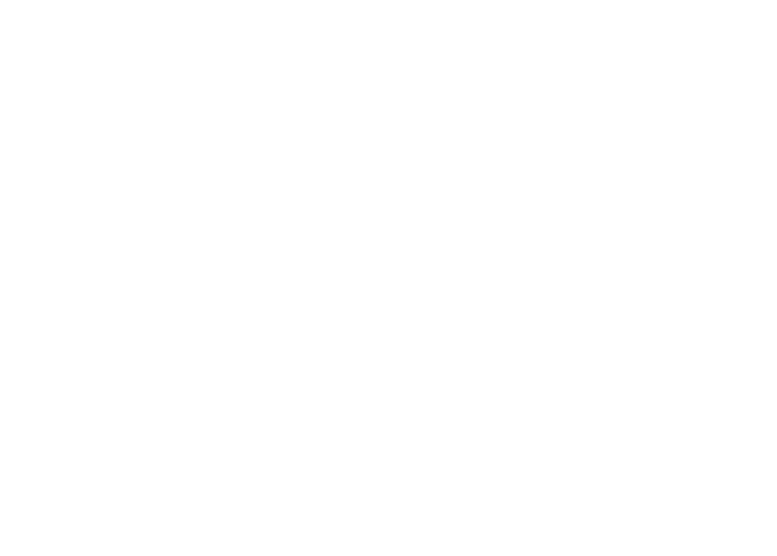
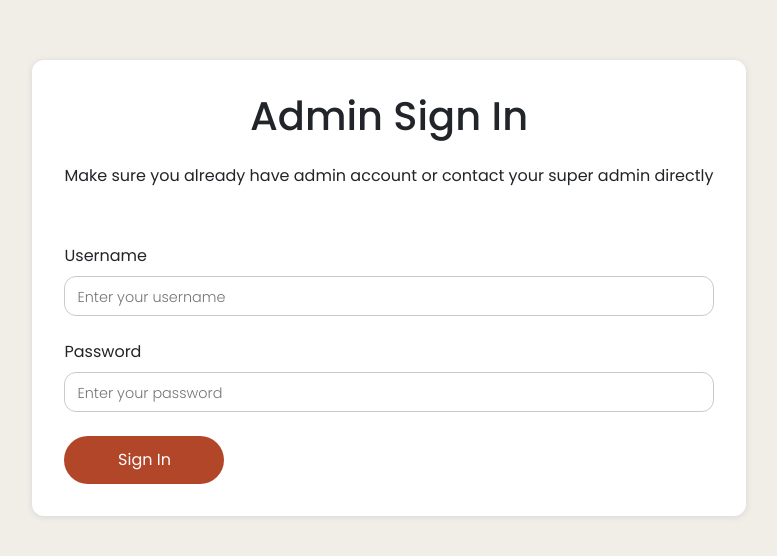
Before and after one commit to dino9611/4-warehouse-fe, a React (Create React App) app: page /admin in a window 1280 px wide. Shown: the part 112-668 px from the top of the page, without its empty margins (251-1028 px from the left). Built offline with nearby package versions, Linux system fonts and the light colour scheme.

Commit message:
[WJ-5] Add login admin page layout foundation

```diff
--- a/src/App.js
+++ b/src/App.js
@@ -1,6 +1,7 @@
 import "./App.css";
 import { Route, Switch } from "react-router-dom";
 import AdminMainParent from "./pages/admin/AdminMainParent";
+import AdminLogin from "./pages/admin/AdminLogin";
 
 function App() {
   const role = "admin";
@@ -28,7 +29,7 @@ function App() {
     } else if ((role === "admin")) {
       return (
         <Switch>
-          <Route path="/admin" exact component="" />
+          <Route path="/admin" exact component={AdminLogin} />
           {/* Routing sub page admin ada di component admin sidebar */}
           <Route path="/admin/dashboard" exact component={AdminMainParent} />
           <Route path="/admin/manage-product" exact component={AdminMainParent} />
--- a/src/pages/admin/AddProduct.jsx
+++ b/src/pages/admin/AddProduct.jsx
@@ -144,7 +144,7 @@ function AdminAddProduct() {
     };
 
     const delImgUpload = (event, indexArr) => {
-        return setAddImage((prevState) => {
+            setAddImage((prevState) => {
             let newArray = prevState;
             newArray[indexArr] = "";
             if (indexArr === 0) {
@@ -256,6 +256,7 @@ function AdminAddProduct() {
                             <div className="add-images-right-wrap">
                                 {addImage.map((val, index) => {
                                     return (
+                                        <div className="add-images-tile-wrap">
                                             <label
                                                 htmlFor={(index === 0) ? "main_img" : (index === 1) ? "secondary_img" : "third_img"}
                                                 className={addImage[index] ? "add-images-upload-preview" : "add-images-upload-item"}
@@ -275,17 +276,22 @@ function AdminAddProduct() {
                                                             alt={(index === 0) ? "Preview-Main-Image" : (index === 1) ? "Preview-Secondary-Image" : "Preview-Third-Image"}
                                                             className="add-images-preview"
                                                         />
+                                                    </>
+                                                    :
+                                                    <p>{(index === 0) ? "Main Image" : (index === 1) ? "Second Image" : "Third Image"}</p>
+                                                }
+                                            </label>
+                                            {addImage[index] ?
                                                 <span
                                                     className="add-images-del-icon"
                                                     onClick={(event) => delImgUpload(event, index)}
                                                 >
                                                     <img src={deleteTrash} />
                                                 </span>
-                                                </>
                                                 :
-                                                <p>{(index === 0) ? "Main Image" : (index === 1) ? "Second Image" : "Third Image"}</p>
+                                                null
                                             }
-                                        </label>
+                                        </div>
                                     )
                                 })}
                             </div>
--- /dev/null
+++ b/src/pages/admin/AdminLogin.jsx
@@ -0,0 +1,78 @@
+import "./styles/AdminLogin.css";
+import React, { useEffect, useState } from 'react';
+
+function AdminLogin() {
+    const [userInput, setUserInput] = useState({
+        inputtedUsername: "",
+        inputtedPassword: "",
+    });
+
+    const {inputtedUsername, inputtedPassword} = userInput;
+
+    const inputChangeHandler = (event) => {
+      setUserInput((prevState) => {
+        return { ...prevState, [event.target.name]: event.target.value };
+      });
+    };
+
+    return (
+        <div className="adm-login-main-wrap">
+            <div className="adm-login-sub-wrap">
+                <div className="adm-login-heading-wrap">
+                    <h1>Admin Sign In</h1>
+                    <p>Make sure you already have admin account or contact your super admin directly</p>
+                </div>
+                <form className="adm-login-form-wrap">
+                    <p>Username</p>
+                    <input
+                        type="text"
+                        name="inputtedUsername"
+                        value={inputtedUsername}
+                        onChange={(event) => inputChangeHandler(event)}
+                        placeholder="Enter your username"
+                    />
+                    <p>Password</p>
+                    <input
+                        type="text"
+                        name="inputtedPassword"
+                        value={inputtedPassword}
+                        onChange={(event) => inputChangeHandler(event)}
+                        placeholder="Enter your password"
+                    />
+                    <div className="adm-login-btn-wrap">
+                        <button type="submit" className="adm-login-btn">Sign In</button>
+                    </div>
+                </form>
+                {/* <form className="d-flex flex-column justify-content-center w-75" onSubmit={onLoginClick}>
+                    <h1 className="text-center fw-700 mb-3">Sign In</h1>
+                    <p className="text-center m-0 mb-5">Sign in or create an account to enjoy member exclusive promo.</p>
+                    <p className="m-0 mb-1">Username <span className="text-danger">*</span></p>
+                    <input
+                        type="text"
+                        className="form-control shadow-none h-50px mb-4"
+                        value={userInput.inputtedUsername}
+                        onChange={usernameChangeHandler}
+                    />
+                    <p className="m-0 mb-1">Password <span className="text-danger">*</span></p>
+                    <input
+                        type={showPass}
+                        className="form-control shadow-none h-50px mb-2"
+                        value={userInput.inputtedPassword}
+                        onChange={passwordChangeHandler}
+                    />
+                    <div className="f-row-start mb-4">
+                        <input
+                            type="checkbox"
+                            className="form-check-input float-none m-0"
+                            onClick={showPassHandler}
+                        />
+                        <p className="fs-0_8x m-0 ml-3">Show Password</p>
+                    </div>
+                    <button type="submit" className="btn main-btn-and-effect fw-500 h-50px mb-4">SIGN IN</button>
+                </form> */}
+            </div>
+        </div>
+    )
+}
+
+export default AdminLogin;
--- a/src/pages/admin/styles/AddProduct.css
+++ b/src/pages/admin/styles/AddProduct.css
@@ -85,6 +85,14 @@
     width: 70%;
 }
 
+.add-images-right-wrap {
+    position: relative;
+}
+
+.add-images-tile-wrap {
+    display: flex;
+}
+
 .add-images-upload-item {
     align-items: center;
     border: 2px dashed var(--neutral-3rd-color);
@@ -110,7 +118,6 @@
     justify-content: center;
     margin: 0;
     overflow: hidden;
-    position: relative;
     width: 200px;
 }
 
@@ -120,6 +127,7 @@
 }
 
 .add-images-upload-preview > .add-images-preview {
+    cursor: default;
     object-fit: contain;
     height: 100%;
     width: 100%;
@@ -128,14 +136,16 @@
 .add-images-del-icon {
     background-color: var(--neutral-5th-color);
     border-radius: 12px;
+    margin-left: 152px;
+    margin-top: 8px;
     padding: 8px;
     position: absolute;
-    right: 8px;
-    top: 8px;
+    top: 0;
     opacity: 0;
 }
 
-.add-images-upload-preview:hover > .add-images-del-icon {
+.add-images-tile-wrap:hover > .add-images-del-icon {
+    cursor: pointer;
     opacity: 1;
     transition: 300ms;
 }
@@ -219,15 +229,6 @@
     font-weight: 300;
 }
 
-/* .add-info-form-right > input[name="prod_weight"],
-.add-info-form-right > input[name="prod_price"],
-.add-info-form-right > input[name="prod_cost"],
-.add-info-form-right > input[name="stock_01"],
-.add-info-form-right > input[name="stock_02"],
-.add-info-form-right > input[name="stock_03"] {
-    width: 320px;
-} */
-
 .add-info-form-right > input[name="prod_weight"],
 .add-info-form-right > input[name="prod_price"],
 .add-info-form-right > input[name="prod_cost"],
--- /dev/null
+++ b/src/pages/admin/styles/AdminLogin.css
@@ -0,0 +1,149 @@
+:root {
+    --primary-1st-color: #0A4D3C;
+    --primary-2nd-color: #FCB537;
+    --primary-3rd-color: #8D280C;
+    --primary-4th-color: #B24629;
+    --primary-5th-color: #F1EDE7;
+
+    --neutral-1st-color: #070707;
+    --neutral-2nd-color: #5A5A5A;
+    --neutral-3rd-color: #CACACA;
+    --neutral-4th-color: #F4F4F4;
+    --neutral-5th-color: #FFFFFF;
+
+    --semantic-error: #CB3A31;
+    --semantic-warning: #EF8943;
+    --semantic-success: #43936C;
+    --semantic-info: #27A0E3;
+
+    --b-rad-root: 12px;
+    --b-shadow-root: 0px 1px 6px #D7D7D8;
+}
+
+.adm-login-main-wrap {
+    align-items: center;
+    background-color: var(--primary-5th-color);
+    display: flex;
+    height: 100vh;
+    justify-content: center;
+    width: 100vw;
+}
+
+.adm-login-sub-wrap {
+    align-items: flex-start;
+    background-color: var(--neutral-5th-color);
+    border-radius: var(--b-rad-root);
+    display: flex;
+    flex-direction: column;
+    height: max-content;
+    padding: 32px;
+    row-gap: 56px;
+    width: max-content;
+
+    box-shadow: var(--b-shadow-root);
+    -webkit-box-shadow: var(--b-shadow-root);
+    -moz-box-shadow: var(--b-shadow-root);
+}
+
+.adm-login-heading-wrap {
+    display: flex;
+    flex-direction: column;
+    row-gap: 16px;
+}
+
+.adm-login-heading-wrap > p,
+.adm-login-form-wrap > p  {
+    margin: 0;
+}
+
+.adm-login-form-wrap {
+    align-items: flex-start;
+    display: flex;
+    flex-direction: column;
+    justify-content: flex-start;
+    row-gap: 8px;
+    width: 100%;
+}
+
+.adm-login-form-wrap > input {
+    border: 1px solid var(--neutral-3rd-color);
+    border-radius: 12px;
+    height: 40px;
+    margin-bottom: 16px;
+    padding: 0 12px;
+    width: 100%;
+}
+
+.adm-login-form-wrap > input:focus {
+    border-color: var(--primary-4th-color);
+    outline: none;
+}
+
+.adm-login-form-wrap > input::placeholder {
+    /* Chrome, Firefox, Opera, Safari 10.1+ */
+    font-size: 0.9em;
+    font-weight: 300;
+    opacity: 1; /* Firefox fix */
+}
+
+.adm-login-form-wrap > input:disabled {
+    color: var(--neutral-3rd-color);
+    background-color: var(--neutral-4th-color);
+}
+
+.adm-login-form-wrap > input:-ms-input-placeholder {
+    /* Internet Explorer 10-11 */
+    font-size: 0.9em;
+    font-weight: 300;
+}
+
+.adm-login-form-wrap > input::-ms-input-placeholder {
+    /* Microsoft Edge */
+    font-size: 0.9em;
+    font-weight: 300;
+}
+
+.add-info-form-right > input::placeholder,
+.add-desc-form-right > textarea::placeholder {
+    /* Chrome, Firefox, Opera, Safari 10.1+ */
+    font-size: 0.9em;
+    font-weight: 300;
+    opacity: 1; /* Firefox fix */
+}
+
+.add-info-form-right > input:disabled {
+    color: var(--neutral-3rd-color);
+    background-color: var(--neutral-4th-color);
+}
+
+.add-info-form-right > input:-ms-input-placeholder,
+.add-desc-form-right > textarea:-ms-input-placeholder {
+    /* Internet Explorer 10-11 */
+    font-size: 0.9em;
+    font-weight: 300;
+}
+
+.adm-login-btn-wrap {
+    display: flex;
+}
+
+.adm-login-btn {
+    background-color: var(--primary-4th-color);
+    border: none;
+    border-radius: 100px;
+    color: var(--neutral-5th-color);
+    cursor: pointer;
+    height: 48px;
+    width: 160px;
+}
+
+.adm-login-btn:hover {
+    background-color: var(--primary-3rd-color);
+    transition: 400ms;
+}
+
+.adm-login-btn:disabled {
+    background-color: var(--neutral-3rd-color);
+    color: var(--neutral-5th-color);
+    cursor: default;
+}
```
Lines whose indentation alone changed are shown as unchanged.
